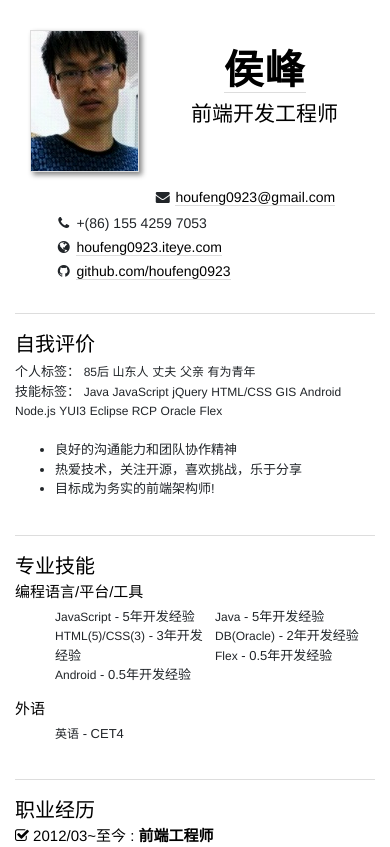
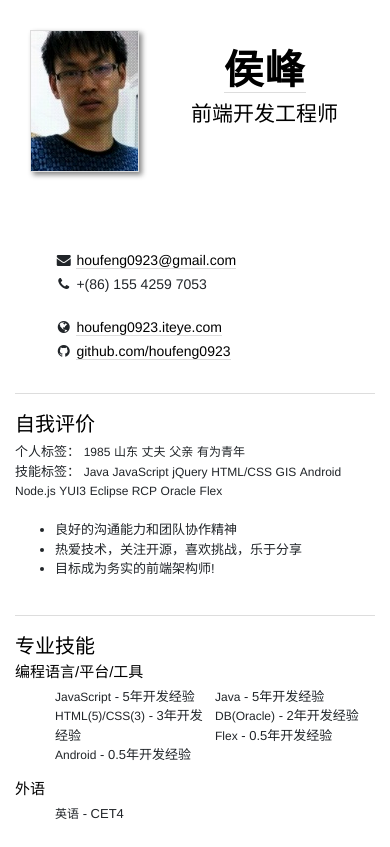
Before and after one commit to houfeng0923/houfeng0923.github.io, a plain HTML site: page resume/index.html in a window 390 px wide. Shown: the top 847 px of the page. Drawn offline with nearby package versions, Linux system fonts and the light colour scheme.

Commit message:
style  bug fixed

```diff
--- a/resume/assets/css/style.css
+++ b/resume/assets/css/style.css
@@ -241,11 +241,15 @@ img {
   .social {
     margin-top: 10px;
   }
-  .social ul li {
+  /*.social ul li {
     display: inline-block;
-  }
+  }*/
   .social ul {
     margin-top: 21px;
+  }
+
+  .social ul .divider{
+    background-color: transparent;
   }
 }
 @media (max-width: 480px) {
--- a/resume/index.html
+++ b/resume/index.html
@@ -35,7 +35,7 @@
 
     <!-- Header -->
     <header class="row-fluid">
-      <div class="title span7">
+      <div class="title span7 clearfix">
         <img class="profile" src="assets/img/profile.jpg" title="是我!" alt="">
         <h1>
           <a href="http://houfeng0923.github.io/resume/index.html" target="_blank">侯峰</a>
@@ -76,8 +76,8 @@
         </p> -->
         <div>
           个人标签：
-          <span class="label">85后</span>
-          <span class="label">山东人</span>
+          <span class="label">1985</span>
+          <span class="label">山东</span>
           <span class="label">丈夫</span>
           <span class="label">父亲</span>
           <span class="label">有为青年</span>
```
Also changed, not shown: 1 other file.
